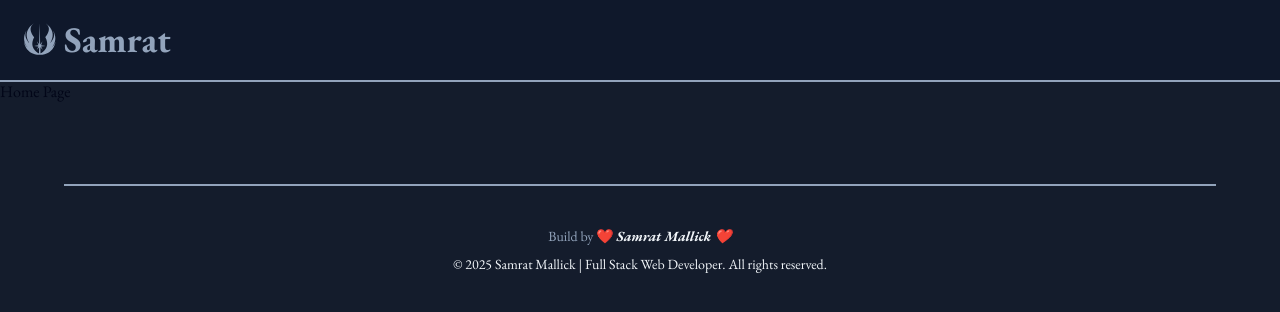
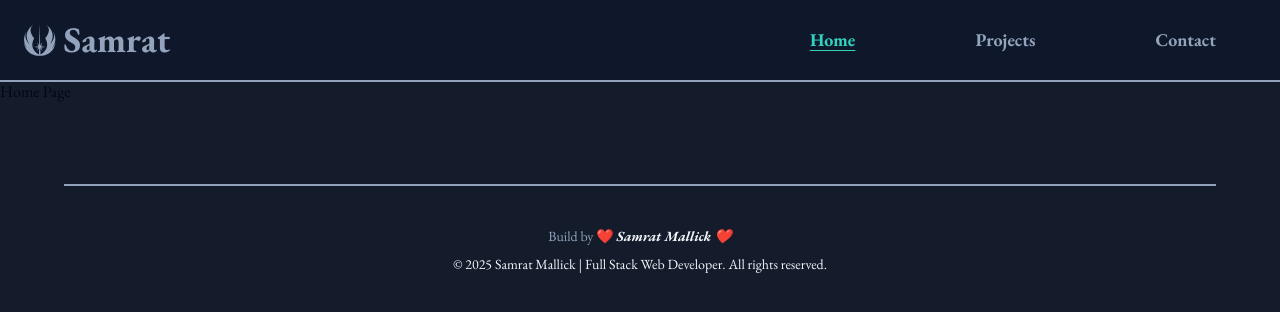
Before and after one commit to coderSamrat/Fullstack-Portfolio, a React (Vite) app in the folder frontend/: page /home in a window 1280 px wide. Shown: the top 312 px of the page. Built offline with nearby package versions, Linux system fonts and the light colour scheme.

Commit message:
feat: Add Radix UI label component and implement responsive navigation menu

```diff
--- a/frontend/package.json
+++ b/frontend/package.json
@@ -15,6 +15,7 @@
             "@fortawesome/free-regular-svg-icons": "^6.7.2",
             "@fortawesome/free-solid-svg-icons": "^6.7.2",
             "@fortawesome/react-fontawesome": "^0.2.2",
+            "@radix-ui/react-label": "^2.1.7",
             "@radix-ui/react-slot": "^1.2.3",
             "@tailwindcss/vite": "^4.1.11",
             "class-variance-authority": "^0.7.1",
--- /dev/null
+++ b/frontend/src/components/common/useMobileHook.jsx
@@ -0,0 +1,15 @@
+import { useState, useEffect } from "react";
+
+export const useMobile = (breakpoint = 768) => {
+      const [isMobile, setIsMobile] = useState(() => window.innerWidth <= breakpoint);
+
+      useEffect(() => {
+            const handleResize = () => {
+                  setIsMobile(window.innerWidth <= breakpoint);
+            };
+            window.addEventListener("resize", handleResize);
+            return () => window.removeEventListener("resize", handleResize);
+      }, [breakpoint]);
+
+      return isMobile;
+};
--- /dev/null
+++ b/frontend/src/components/ui/label.jsx
@@ -0,0 +1,21 @@
+import * as React from "react";
+import * as LabelPrimitive from "@radix-ui/react-label";
+
+import { cn } from "@/lib/utils";
+
+function Label({
+      className,
+      ...props
+}) {
+      return (
+            <LabelPrimitive.Root
+                  data-slot="label"
+                  className={cn(
+                        "flex items-center gap-2 text-sm leading-none font-medium select-none group-data-[disabled=true]:pointer-events-none group-data-[disabled=true]:opacity-50 peer-disabled:cursor-not-allowed peer-disabled:opacity-50",
+                        className
+                  )}
+                  {...props} />
+      );
+};
+
+export { Label };
--- a/frontend/src/components/user-view/header.jsx
+++ b/frontend/src/components/user-view/header.jsx
@@ -1,20 +1,93 @@
+import { navigationMenu } from '@/config/menu';
 import { faJediOrder } from '@fortawesome/free-brands-svg-icons';
 import { FontAwesomeIcon } from '@fortawesome/react-fontawesome';
-import React from 'react';
-import { Link } from 'react-router-dom';
+import { Label } from '@radix-ui/react-label';
+import React, { useState } from 'react';
+import { useMobile } from '../common/useMobileHook';
+import { Link, useLocation, useNavigate } from 'react-router-dom';
+import { Menu, X } from 'lucide-react';
 
 const UserHeader = () => {
+      const navigate = useNavigate();
+      const location = useLocation();
+      const [isMenuOpen, setIsMenuOpen] = useState(false);
+      const isMobile = useMobile();
+
+      const toggleMenu = () => {
+            setIsMenuOpen(!isMenuOpen);
+      };
+
+      const handleNavigation = (path) => {
+            if (isMobile && isMenuOpen) {
+                  toggleMenu();
+            }
+            navigate(path);
+            window.scrollTo(0, 0);
+      };
+
       return (
             <header className='w-full border-b-2 border-b-base-secondary bg-base-primary fixed left-0 right-0 top-0 z-50'>
-                  <div className='flex items-center justify-between h-20 px-4 md:px-6'>
-                        <Link to={'/home'} className='flex items-center gap-2 select-none'>
-                              <span className='sr-only'>Logo</span>
+                  <div className='flex items-center justify-between flex-wrap h-20 px-4 md:px-6'>
+                        <Link
+                              to={'/home'}
+                              className='flex items-center gap-2 select-none'
+                              aria-label="Go to home page"
+                        >
                               <span className='text-4xl font-bold text-base-secondary flex items-center gap-2'>
-                                    <span>
-                                          <FontAwesomeIcon icon={faJediOrder} /> Samrat
-                                    </span>
+                                    <FontAwesomeIcon icon={faJediOrder} /> Samrat
                               </span>
                         </Link>
+                        {!isMobile ? (
+                              <nav className='flex items-center gap-10'>
+                                    {navigationMenu.map((menu) => (
+                                          <Label
+                                                key={menu.name}
+                                                onClick={() => handleNavigation(menu.path)}
+                                                className={`
+                                                            cursor-pointer text-base-secondary hover:text-base-tertiary transition-colors duration-300 ease-in-out text-lg font-bold lg:px-10 ${location.pathname === menu.path ? 'text-base-tertiary underline underline-offset-4' : ''}`
+                                                }
+                                                aria-current={location.pathname === menu.path ? 'page' : undefined}
+                                          >
+                                                {menu.label}
+                                          </Label>
+                                    ))}
+                              </nav>
+                        ) : (
+                              <>
+                                    <button
+                                          onClick={toggleMenu}
+                                          className='text-base-secondary hover:text-base-tertiary transition-colors duration-300 ease-in-out font-bold cursor-pointer'
+                                          aria-label="Open navigation menu"
+                                    >
+                                          <Menu className='w-8 h-8' />
+                                    </button>
+                                    {isMenuOpen && (
+                                          <div className='fixed inset-0 bg-base-primary/90 z-50 flex flex-col items-center justify-center'>
+                                                <nav className='flex flex-col items-center justify-center gap-5'>
+                                                      {navigationMenu.map((menu) => (
+                                                            <Label
+                                                                  key={menu.name}
+                                                                  onClick={() => handleNavigation(menu.path)}
+                                                                  className={`
+                                                                        cursor-pointer text-base-secondary hover:text-base-tertiary transition-colors duration-300 ease-in-out text-lg font-bold ${location.pathname === menu.path ? 'text-base-tertiary underline underline-offset-4' : ''}`
+                                                                  }
+                                                                  aria-current={location.pathname === menu.path ? 'page' : undefined}
+                                                            >
+                                                                  {menu.label}
+                                                            </Label>
+                                                      ))}
+                                                </nav>
+                                                <button
+                                                      className='absolute top-5 right-3 text-base-secondary hover:text-base-tertiary transition-colors duration-300 ease-in-out'
+                                                      onClick={toggleMenu}
+                                                      aria-label="Close navigation menu"
+                                                >
+                                                      <X className='w-8 h-8' />
+                                                </button>
+                                          </div>
+                                    )}
+                              </>
+                        )}
                   </div>
             </header>
       );
--- /dev/null
+++ b/frontend/src/config/menu.js
@@ -0,0 +1,17 @@
+export const navigationMenu = [
+      {
+            name: 'home',
+            label: 'Home',
+            path: '/home',
+      },
+      {
+            name: 'projects',
+            label: 'Projects',
+            path: '/projects',
+      },
+      {
+            name: 'pontact',
+            label: 'Contact',
+            path: '/contact',
+      }
+];
--- a/frontend/src/index.css
+++ b/frontend/src/index.css
@@ -9,6 +9,7 @@
       --color-bg: oklch(0.15 0.04 258.7 / 0.93);
       --color-base-primary: oklch(0.21 0.04 265.77);
       --color-base-secondary: oklch(0.71 0.04 256.83);
+      --color-base-tertiary: oklch(0.78 0.13 181.91);
 }
 
 @theme inline {
```
Also changed, not shown: 1 other file (tests, documents, lock files or other folders).
